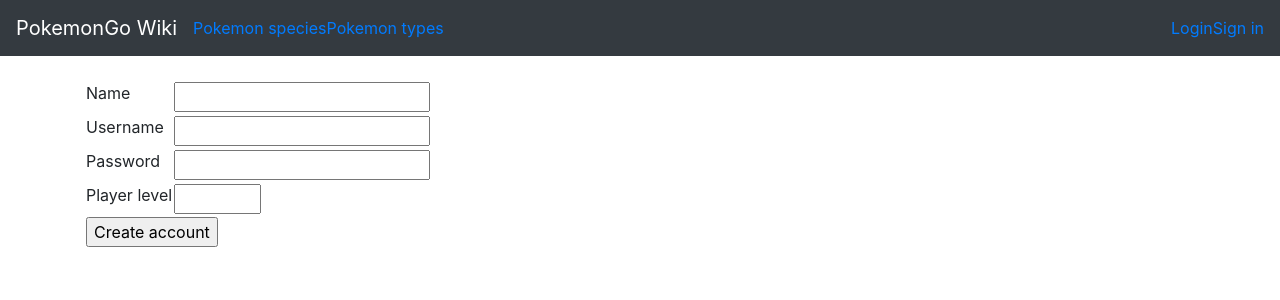
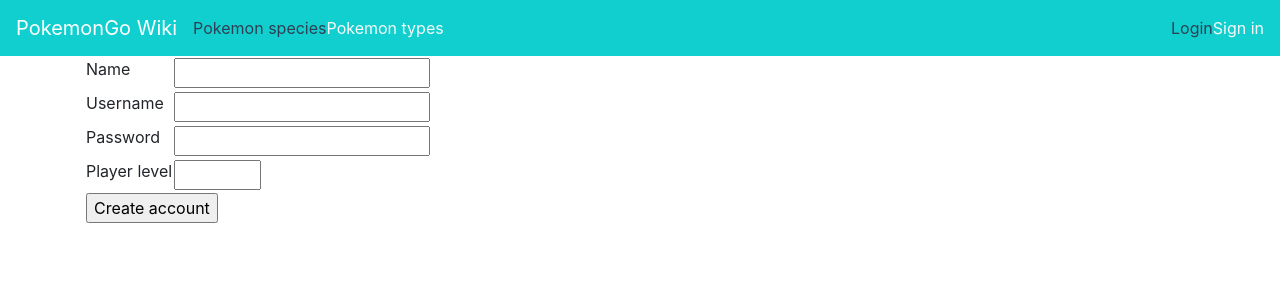
Before and after one commit to minkamanki/gotta-catch-em-all, a Flask app: page /auth/newuser/ in a window 1280 px wide. Shown: the top 300 px of the page. Run offline with Flask 2, Linux system fonts and the light colour scheme; parts of the project's set-up code (start-up, migrations or seed data) failed here and were passed over; some libraries are stand-ins or nearby versions.

Commit message:
Colors added

```diff
--- a/application/templates/layout.html
+++ b/application/templates/layout.html
@@ -9,45 +9,36 @@
 </head>
 
 <body>
-  <nav class="navbar navbar-expand-md navbar-dark bg-dark mb-4">
+  <nav class="navbar navbar-expand-lg navbar-dark" style="background-color: rgb(17, 207, 207);">
     <a class="navbar-brand" href="/">PokemonGo Wiki</a>
-    <button class="navbar-toggler" type="button" data-toggle="collapse" data-target="#navbarCollapse" aria-controls="navbarCollapse"
-      aria-expanded="false" aria-label="Toggle navigation">
+    <button class="navbar-toggler" type="button" data-toggle="collapse" data-target="#navbarSupportedContent" aria-controls="navbarSupportedContent" aria-expanded="false" aria-label="Toggle navigation">
       <span class="navbar-toggler-icon"></span>
     </button>
-    <div class="collapse navbar-collapse" id="navbarCollapse">
+    <div class="collapse navbar-collapse" id="navbarSupportedContent">
 
       <ul class="navbar-nav mr-auto">
         <li class="nav-item">
-          <li>
-              <a href="{{ url_for('pokedata_list') }}">Pokemon species</a>
-          </li>
+              <a href="{{ url_for('pokedata_list') }}" style="color:#2E4053;">Pokemon species</a>
         </li>
         <li class="nav-item">
-            <li>
-                <a href="{{ url_for('pokedata_list_types') }}">Pokemon types</a>
-            </li>
+                <a href="{{ url_for('pokedata_list_types') }}" style="color:#F7F9F9;">Pokemon types</a>
           </li>
         {% if current_user.is_authenticated %}
         <li class="nav-item">
-          <li>
-            <a href="{{ url_for('pokemons_index') }}">Your pokemons</a>
-          </li>
+            <a href="{{ url_for('pokemons_index') }}" style="color:#2E4053;">Your pokemons</a>
         </li>
         <li class="nav-item">
-          <li>
-            <a href="{{ url_for('pokemons_form') }}">Add new pokemon</a>
-          </li>
+            <a href="{{ url_for('pokemons_form') }}" style="color:#F7F9F9;">Add new pokemon</a>
         </li>
         {% endif %}
       </ul>
 
       <div class="form-inline mt-2 mt-md-0">
         {% if current_user.is_authenticated %}
-        <a href="{{ url_for('auth_logout') }}">Log out, {{ current_user.name }}</a>
+        <a href="{{ url_for('auth_logout') }}" style="color:#2E4053;">Log out, {{ current_user.name }}</a>
         {% else %}
-        <a href="{{ url_for('auth_login') }}"> Login</a>
-        <a href="{{ url_for('users_form') }}"> Sign in </a>
+        <a href="{{ url_for('auth_login') }}" style="color:#2E4053;"> Login</a>
+        <a href="{{ url_for('users_form') }}" style="color:#F7F9F9;"> Sign in </a>
         {% endif %}
       </div>
     </div>
```
